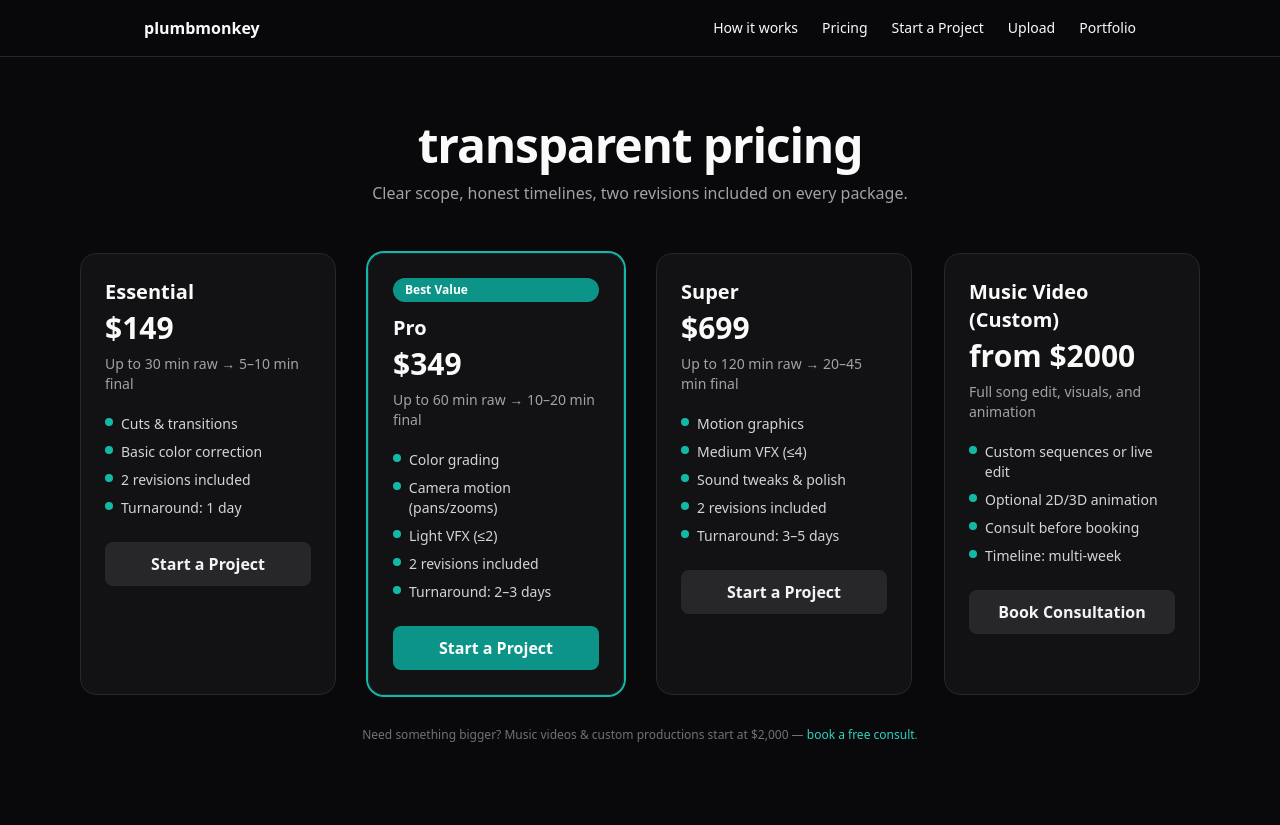
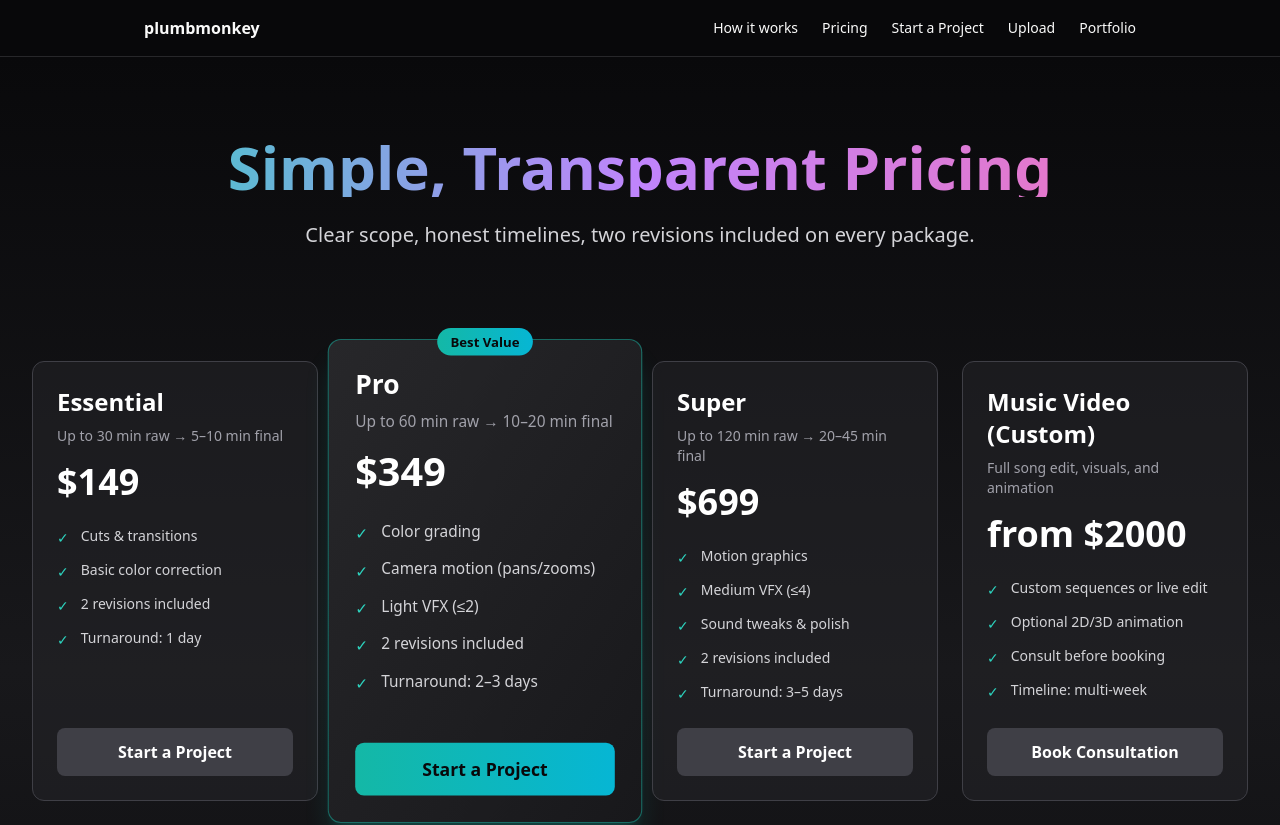
Before and after one commit to PlumbMonkey/plumbmonkey-site, a Next.js app: page /pricing in a window 1280 px wide. Shown: the top 825 px of the page. Built offline with nearby package versions, Linux system fonts and the light colour scheme.

Commit message:
Enhanced pricing page with modern gradient design and added pricing link to sales hub

```diff
--- a/app/pricing/page.tsx
+++ b/app/pricing/page.tsx
@@ -3,66 +3,107 @@ import { tiers } from "@/data/tiers";
 
 export default function PricingPage() {
   return (
-    <main className="min-h-screen bg-zinc-950 text-zinc-50">
-      <section className="max-w-6xl mx-auto px-4 py-16">
-        <header className="text-center">
-          <h1 className="text-4xl md:text-5xl font-bold tracking-tight">transparent pricing</h1>
-          <p className="mt-3 text-zinc-400">
+    <main className="min-h-screen bg-gradient-to-b from-zinc-950 via-zinc-900 to-zinc-950">
+      {/* Hero Section */}
+      <section className="pt-20 pb-12 px-4 sm:px-6 lg:px-8 text-center">
+        <h1 className="text-5xl sm:text-6xl font-bold mb-6 bg-gradient-to-r from-teal-400 via-purple-400 to-pink-400 bg-clip-text text-transparent">
+          Simple, Transparent Pricing
+        </h1>
+        <p className="text-xl text-zinc-300 max-w-2xl mx-auto">
           Clear scope, honest timelines, two revisions included on every package.
         </p>
-        </header>
+      </section>
 
-        {/* Tier cards */}
-        <div className="mt-12 grid gap-8 md:grid-cols-2 lg:grid-cols-4">
+      {/* Pricing Cards Section */}
+      <section className="py-16 px-4 sm:px-6 lg:px-8 max-w-7xl mx-auto">
+
+        <div className="grid md:grid-cols-2 lg:grid-cols-4 gap-6">
           {tiers.map((tier) => (
-            <article
+            <div
               key={tier.name}
-              className={`rounded-2xl border p-6 bg-zinc-900/60 border-zinc-800 flex flex-col ${
-                tier.featured ? "ring-2 ring-teal-500" : ""
+              className={`relative rounded-xl border transition-all duration-300 ${
+                tier.featured
+                  ? 'border-teal-500/50 bg-gradient-to-br from-zinc-800 to-zinc-900 shadow-xl shadow-teal-500/20 scale-105 md:scale-110'
+                  : 'border-zinc-700 bg-zinc-800/50 hover:border-zinc-600 hover:bg-zinc-800'
               }`}
             >
-              {("badge" in tier && (tier as any).badge) ? (
-                <div className="mb-3 inline-block rounded-full bg-teal-600 px-3 py-1 text-xs font-semibold text-white">
+              {/* Badge */}
+              {("badge" in tier && (tier as any).badge) && (
+                <div className="absolute -top-3 left-1/2 transform -translate-x-1/2">
+                  <span className="bg-gradient-to-r from-teal-500 to-cyan-500 text-zinc-950 text-xs font-bold px-3 py-1 rounded-full">
                     {(tier as any).badge}
+                  </span>
                 </div>
-              ) : null}
+              )}
 
-              <h3 className="text-xl font-semibold">{tier.name}</h3>
-              <div className="mt-1 text-3xl font-extrabold">{tier.price}</div>
-              <p className="mt-2 text-sm text-zinc-400">{tier.description}</p>
+              <div className="p-6 flex flex-col h-full">
+                {/* Tier Name */}
+                <h3 className="text-2xl font-bold mb-2 text-white">{tier.name}</h3>
 
-              <ul className="mt-5 space-y-2 text-sm text-zinc-300">
-                {tier.features.map((f) => (
-                  <li key={f} className="flex items-start gap-2">
-                    <span className="mt-1 h-2 w-2 rounded-full bg-teal-500" />
-                    <span>{f}</span>
+                {/* Description */}
+                <p className="text-sm text-zinc-400 mb-4">{tier.description}</p>
+
+                {/* Price */}
+                <div className="mb-6">
+                  <span className="text-4xl font-bold text-white">{tier.price}</span>
+                </div>
+
+                {/* Features */}
+                <ul className="space-y-3 mb-6 flex-1">
+                  {tier.features.map((feature) => (
+                    <li
+                      key={feature}
+                      className="flex items-start text-sm text-zinc-300"
+                    >
+                      <span className="text-teal-400 mr-3 mt-0.5">✓</span>
+                      <span>{feature}</span>
                     </li>
                   ))}
                 </ul>
 
+                {/* CTA Button */}
                 <Link
                   href={tier.ctaHref}
-                className={`mt-6 inline-flex justify-center rounded-lg px-4 py-2.5 font-semibold transition ${
+                  className={`block text-center py-3 px-4 rounded-lg font-semibold transition-all duration-200 ${
                     tier.featured
-                    ? "bg-teal-600 text-white hover:bg-teal-500"
-                    : "bg-zinc-800 text-zinc-100 hover:bg-zinc-700"
+                      ? 'bg-gradient-to-r from-teal-500 to-cyan-500 text-zinc-950 hover:shadow-lg hover:shadow-teal-500/50'
+                      : 'bg-zinc-700 text-white hover:bg-zinc-600'
                   }`}
                 >
                   {tier.ctaLabel}
                 </Link>
-            </article>
+              </div>
+            </div>
           ))}
         </div>
 
-        {/* Micro-copy under grid */}
-        <p className="mt-8 text-center text-xs text-zinc-500">
+        {/* Info text */}
+        <p className="mt-8 text-center text-sm text-zinc-400">
           Need something bigger? Music videos & custom productions start at $2,000 —{" "}
-          <Link href="/consult" className="text-teal-400 hover:underline">
+          <Link href="/consult" className="text-teal-400 hover:text-teal-300">
             book a free consult
           </Link>
           .
         </p>
       </section>
+
+      {/* Bottom CTA Section */}
+      <section className="py-16 px-4 sm:px-6 lg:px-8 text-center">
+        <div className="max-w-3xl mx-auto bg-gradient-to-r from-teal-500/10 to-purple-500/10 border border-teal-500/30 rounded-xl p-8">
+          <h2 className="text-3xl font-bold text-white mb-4">
+            Ready to bring your vision to life?
+          </h2>
+          <p className="text-zinc-300 mb-6">
+            Choose your package and start your project brief. We'll deliver professional results within your timeline.
+          </p>
+          <Link
+            href="/onboarding"
+            className="inline-block bg-gradient-to-r from-teal-500 to-cyan-500 text-zinc-950 font-bold py-3 px-8 rounded-lg hover:shadow-lg hover:shadow-teal-500/50 transition-all duration-200"
+          >
+            Start Your Brief
+          </Link>
+        </div>
+      </section>
     </main>
   );
 }
--- a/app/sales-hub/page.tsx
+++ b/app/sales-hub/page.tsx
@@ -48,6 +48,12 @@ export default function SalesHubPage() {
               className="inline-block px-8 py-4 rounded-lg bg-teal-500 text-zinc-950 font-semibold hover:bg-teal-400 transition"
             >
               Shop Digital Tools
+            </Link>
+            <Link
+              href="/pricing"
+              className="inline-block px-8 py-4 rounded-lg bg-purple-600 text-white font-semibold hover:bg-purple-500 transition"
+            >
+              View Service Pricing
             </Link>
             <Link
               href="/onboarding"
```
Lines whose indentation alone changed are shown as unchanged.
